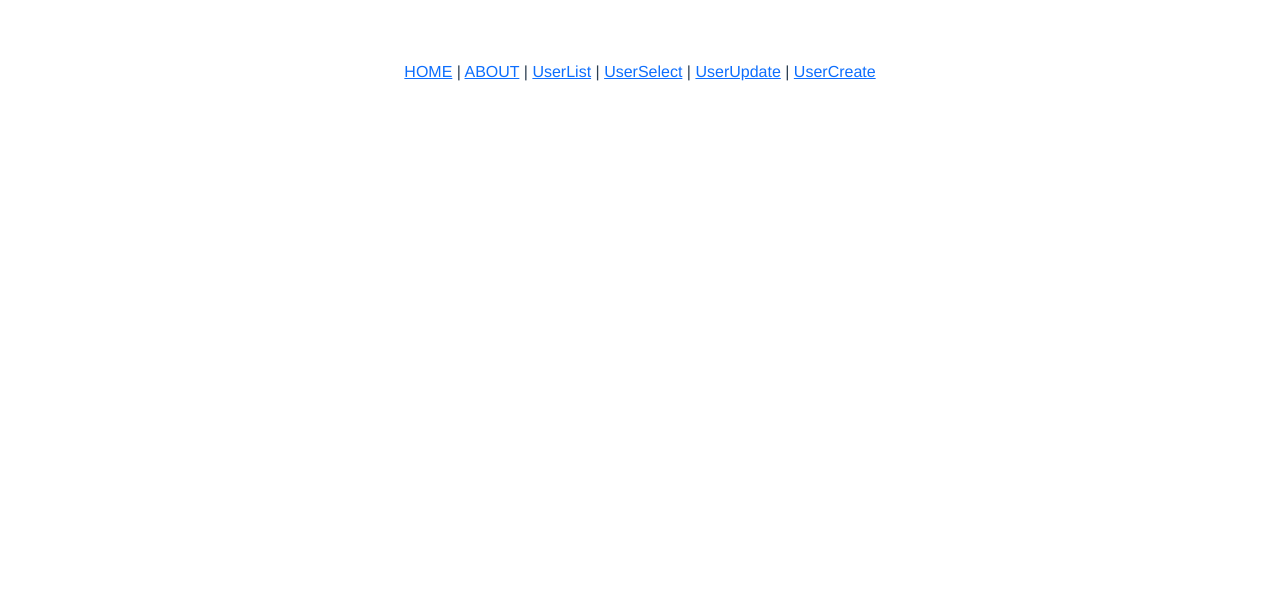
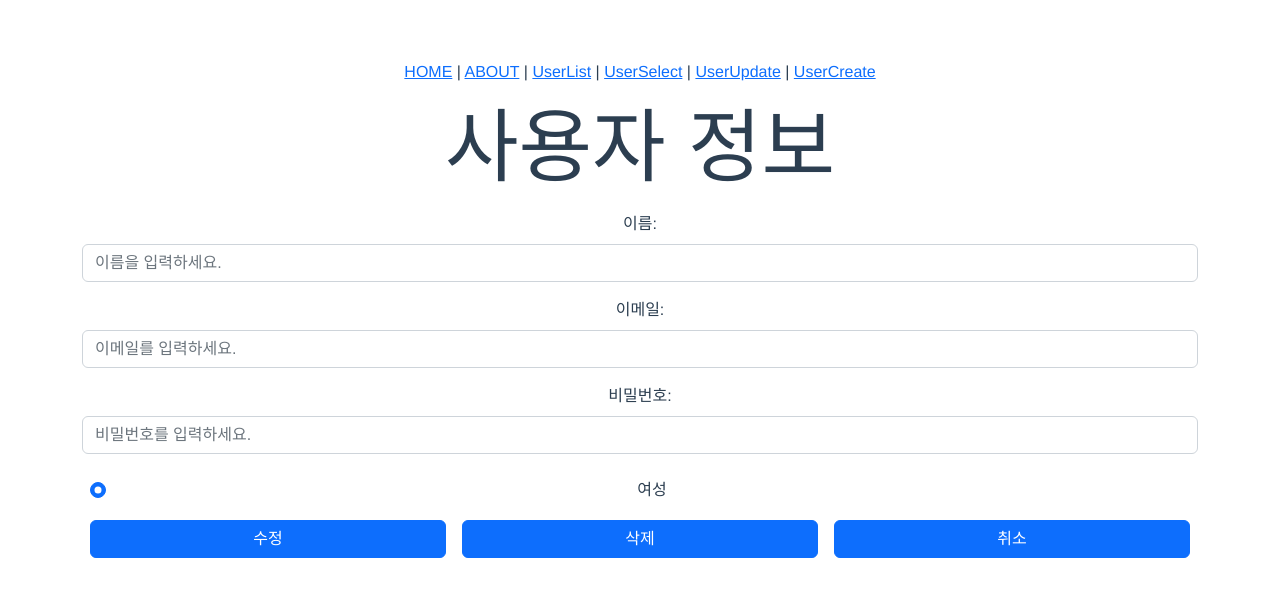
Before and after one commit to sjh9391985/vue-practice, a Vue app in the folder client-practice/: page /user/findById in a window 1280 px wide. Shown: the top 596 px of the page. Built offline with nearby package versions, Linux system fonts and the light colour scheme.

Commit message:
feat: store 통한 데이터 상태 관리

```diff
--- a/client-practice/package.json
+++ b/client-practice/package.json
@@ -9,7 +9,8 @@
   },
   "dependencies": {
     "core-js": "^3.8.3",
-    "vue": "^3.2.13"
+    "vue": "^3.2.13",
+    "vuex": "^4.1.0"
   },
   "devDependencies": {
     "@babel/core": "^7.12.16",
--- a/client-practice/src/main.js
+++ b/client-practice/src/main.js
@@ -1,8 +1,10 @@
 import { createApp } from 'vue';
 import App from './App.vue';
 import router from './router'; // 라우터 임포트
+import store from './store';
 
 const app = createApp(App);
 
 app.use(router); // 라우터를 Vue 앱에 사용
+app.use(store);
 app.mount('#app');
--- /dev/null
+++ b/client-practice/src/store/index.js
@@ -0,0 +1,14 @@
+import { createStore } from 'vuex';
+
+export default createStore({
+  state() {
+    return {
+      user: {},
+    };
+  },
+  mutations: {
+    setUser(state, value) {
+      state.user = value;
+    },
+  },
+});
--- a/client-practice/src/views/ListView.vue
+++ b/client-practice/src/views/ListView.vue
@@ -25,7 +25,7 @@
 
 <script>
 import axios from 'axios';
-
+import store from '../store';
 export default {
   name: 'ListView',
   data() {
@@ -50,6 +50,7 @@ export default {
     },
     href(row) {
       console.log('row : ', row);
+      store.commit('setUser', row);
       this.$router.push({ name: 'SelectView' });
     },
   },
--- a/client-practice/src/views/SelectView.vue
+++ b/client-practice/src/views/SelectView.vue
@@ -1,3 +1,124 @@
 <template>
-  <div></div>
+  <div class="container mt-3">
+    <h1 class="display-1 text-center">사용자 정보</h1>
+    <form>
+      <div class="mb-3 mt-3">
+        <label for="name" class="form-label">이름:</label>
+        <input
+          type="text"
+          class="form-control"
+          id="name"
+          placeholder="이름을 입력하세요."
+          name="name"
+          readonly
+          v-model="result.name"
+        />
+      </div>
+      <div class="mb-3 mt-3">
+        <label for="email" class="form-label">이메일:</label>
+        <input
+          type="email"
+          class="form-control"
+          id="email"
+          placeholder="이메일를 입력하세요."
+          name="email"
+          readonly
+          v-model="result.email"
+        />
+      </div>
+      <div class="mb-3">
+        <label for="pwd" class="form-label">비밀번호:</label>
+        <input
+          type="password"
+          class="form-control"
+          id="pwd"
+          placeholder="비밀번호를 입력하세요."
+          name="pwd"
+          readonly
+          v-model="result.pwd"
+        />
+      </div>
+      <div class="d-flex">
+        <div class="p-2 flex-fill" v-if="result.gender">
+          <div class="form-check">
+            <input
+              type="radio"
+              class="form-check-input"
+              id="radio1"
+              name="gender"
+              v-bind:value="true"
+              checked
+              v-model="result.gender"
+            />
+            <label class="form-check-label" for="radio1">남성</label>
+          </div>
+        </div>
+
+        <div class="p-2 flex-fill" v-else>
+          <div class="form-check">
+            <input
+              type="radio"
+              class="form-check-input"
+              id="radio2"
+              name="gender"
+              v-bind:value="false"
+              checked
+              v-model="result.gender"
+            />
+            <label class="form-check-label" for="radio2">여성</label>
+          </div>
+        </div>
+      </div>
+    </form>
+    <div class="d-flex">
+      <div class="p-2 flex-fill d-grid">
+        <button type="button" class="btn btn-primary" @click="edit">수정</button>
+      </div>
+      <div class="p-2 flex-fill d-grid">
+        <button type="button" class="btn btn-primary" @click="del">삭제</button>
+      </div>
+      <div class="p-2 flex-fill d-grid">
+        <button type="button" class="btn btn-primary" @click="cancel">취소</button>
+      </div>
+    </div>
+  </div>
 </template>
+
+<script>
+// import axios from 'axios';
+export default {
+  name: 'SelectView',
+  data() {
+    return {
+      result: {},
+    };
+  },
+  created() {
+    console.log('$store.state.user : ', this.$store.state.user);
+    this.result = this.$store.state.user;
+  },
+  methods: {
+    edit() {
+      // this.$router.push({ name: 'UpdateView' });
+    },
+    del() {
+      // const params = { params: { no: this.result.no } };
+      // axios
+      //   .delete(process.env.VUE_APP_BASEURL + '/delete', params)
+      //   .then((res) => {
+      //     if (res.data.state) {
+      //       this.cancel();
+      //     } else {
+      //       alert(res.data.message);
+      //     }
+      //   })
+      //   .catch((err) => console.log(err));
+    },
+    cancel() {
+      this.$store.commit('setUser', {});
+      sessionStorage.removeItem('setUser');
+      this.$router.push({ name: 'ListView' });
+    },
+  },
+};
+</script>
```
Also changed, not shown: 1 other file (tests, documents, lock files or other folders).
